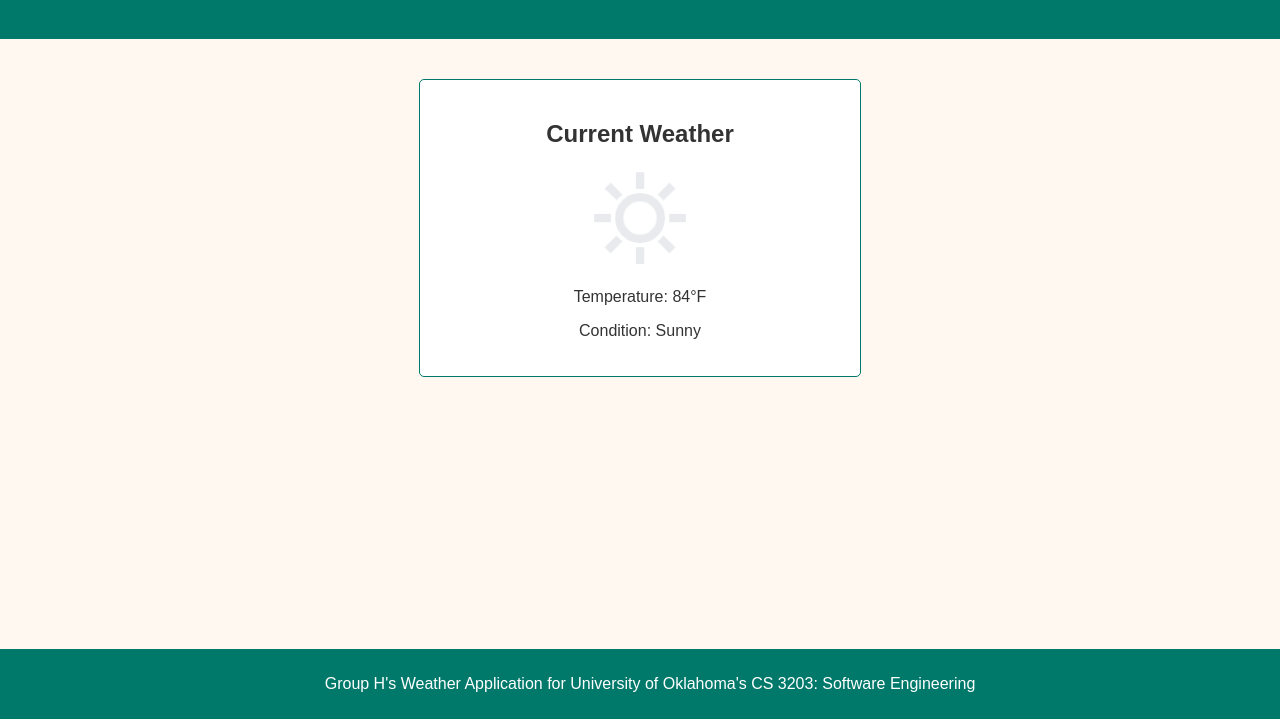
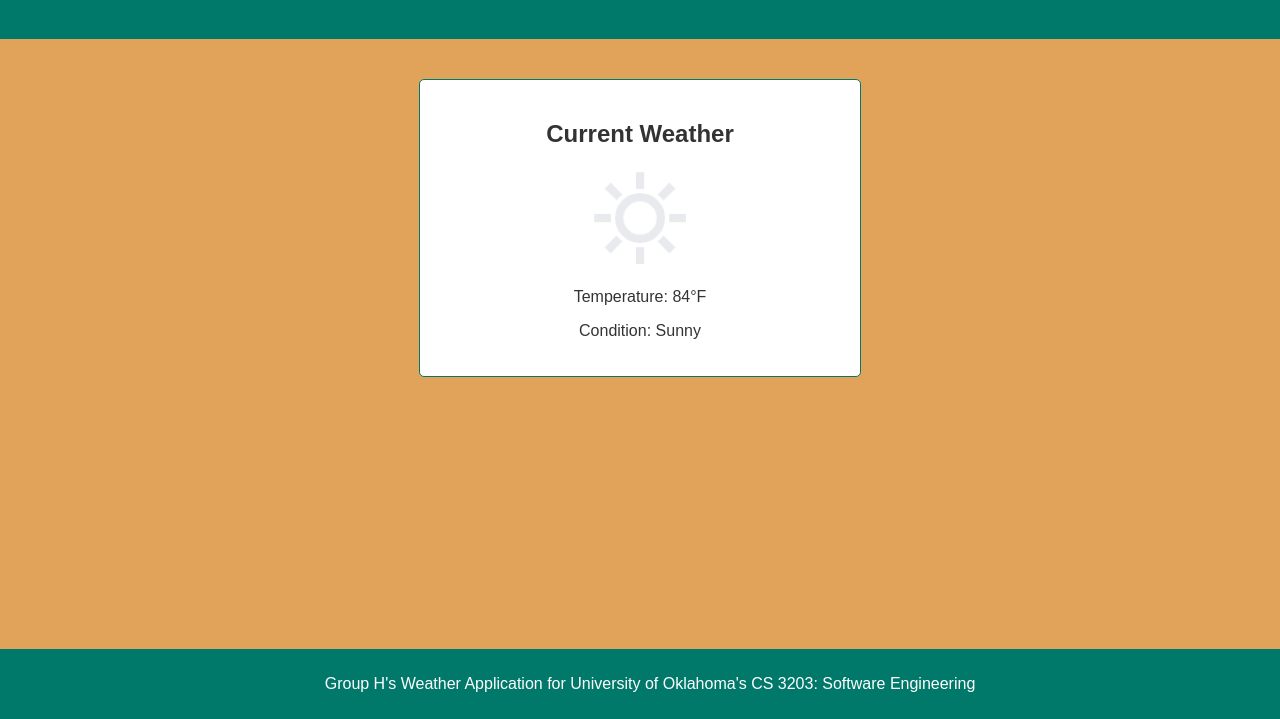
Before and after one commit to jakedearborn5/WeatherWise, a plain HTML site: page Pages/Dashboard.html in a window 1280 px wide. Shown: the part 81-800 px from the top of the page. Drawn offline with Linux system fonts and the light colour scheme.

Commit message:
Changed the color of the background

```diff
--- a/Styles/DashboardStyles.css
+++ b/Styles/DashboardStyles.css
@@ -1,6 +1,6 @@
 body {
     font-family: Arial, sans-serif;
-    background-color: #fff8f0;
+    background-color: #e1a25a;
     color: #333;
     text-align: center;
     margin: 0;
```
